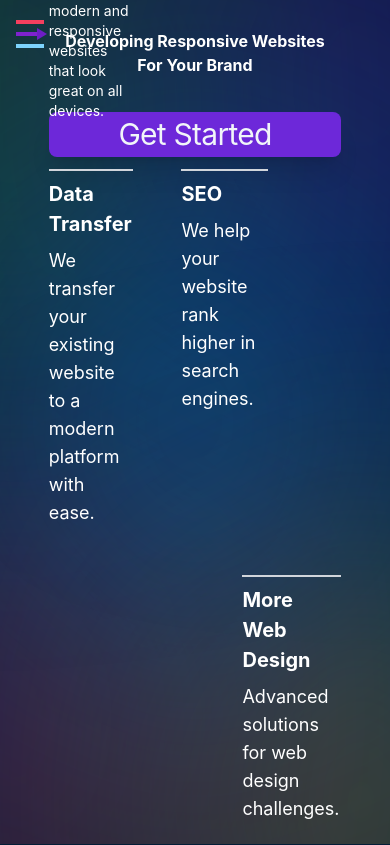
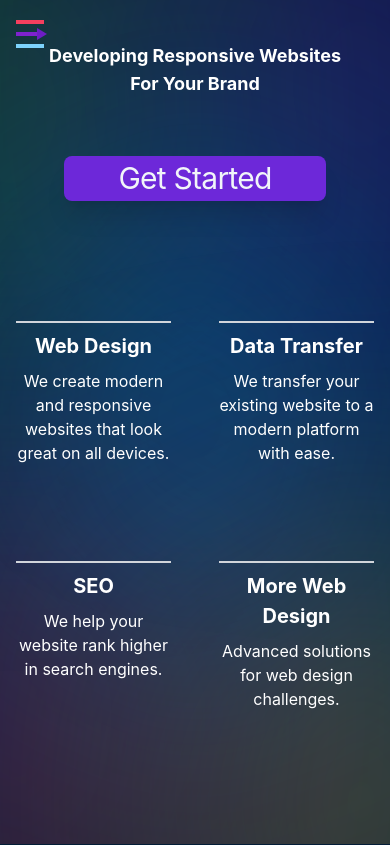
Before and after one commit to infinitepixel-dev/InfinitePixel-Main, a React (Vite) app: page / in a window 390 px wide. Built offline with nearby package versions, Linux system fonts and the light colour scheme; grey boxes are pictures that could not be loaded.

Commit message:
adjusted layout for mobile and 1080p

```diff
--- a/src/components/pages/heroPage.jsx
+++ b/src/components/pages/heroPage.jsx
@@ -63,7 +63,7 @@ function HeroPage() {
   //INFO Hero Container
   const defaultHeroContainer =
     "z-10 grid w-full h-screen grid-cols-8 overflow-hidden grid-rows-8 column";
-  const mobileHeroContainer = "";
+  const mobileHeroContainer = " mobile:grid-cols-4 mobile:grid-rows-6";
   const tabletHeroContainer = "";
   const tabletXLHeroContainer = "";
   const laptopHeroContainer = "";
@@ -72,44 +72,62 @@ function HeroPage() {
 
   //INFO Hero Title
   const defaultHeroTitle =
-    "col-span-6 col-start-2 text-md text-center self-center font-bold leading-normal tracking-normal";
-  const mobileHeroTitle = "";
+    "col-span-8 col-start-1 text-md text-center self-center font-bold leading-normal tracking-normal";
+  const mobileHeroTitle =
+    " mobile:text-lg mobile:row-start-1 mobile:col-span-4 mobile:col-start-1";
   const tabletHeroTitle = "";
   const tabletXLHeroTitle = "";
   const laptopHeroTitle = "";
   const desktopHeroTitle = "";
-  const desktopXLHeroTitle = "desktopXL:text-6xl desktopXL:row-start-2";
+  const desktopXLHeroTitle = "desktopXL:text-6xl desktopXL:row-start-1";
 
   //INFO Hero Get Started Button
   const defaultHeroGetStartedButton =
     "self-center col-start-2 col-span-6 row-start-2 mb-12 text-3xl leading-normal tracking-tight text-center duration-700 rounded-lg text-slate-100 bg-violet-700 md:text-2x1 hover:bg-violet-800 shadow-xl";
-  const mobileGetStartedButton = "";
+  const mobileGetStartedButton =
+    "mobile:col-start-1 mobile:col-span-4 mobile:row-start-2 mobile:mb-16 mobile:mx-16";
   const tabletGetStartedButton = "";
   const tabletXLGetStartedButton = "";
   const laptopGetStartedButton = "";
   const desktopGetStartedButton = "";
   const desktopXLGetStartedButton =
-    "desktopXL:col-start-4 desktop:col-span-2 desktopXL:row-start-3 desktopXL:py-6 desktopXL:mt-28 ";
+    "desktopXL:col-start-2 desktop:col-span-2 desktopXL:row-start-2 desktopXL:py-6 desktopXL:mt-28 ";
 
   //INFO Hero Services
   const default_HeroServicesContainer =
-    "grid self-center col-start-2 col-span-6 row-start-4 gap-12";
-  const desktopXL_HeroServicesContainer = "desktopXL:row-start-5";
+    "grid self-center text-center col-start-1 col-span-12 row-start-4";
+  const mobile_HeroServicesContainer =
+    "mobile:grid-cols-4 mobile:col-span-4 mobile:row-start-4 mobile:mx-4 mobile:gap-12";
+  const desktopXL_HeroServicesContainer =
+    "desktopXL:grid-cols-11 desktopXL:row-start-4 desktopXL:mt-48";
 
+  //NOTE Web Services
   const default_webServicesContainer = "col-start-1 col-span-2";
+  const mobile_webServicesContainer =
+    "mobile:col-start-1 mobile:col-span-2 mobile:row-start-2";
   const desktopXL_WebServicesContainer =
-    "desktopXL:col-start-1 desktopXL:row-start-1";
+    "desktopXL:col-start-1 desktopXL:col-span-2 desktopXL:row-start-1";
 
-  const default_dataTransferContainer = "col-start-1 col-span-2";
+  //NOTE Data Transfer Services
+  const default_dataTransferContainer = "col-start-3 col-span-2";
+  const mobile_dataTransferContainer =
+    "mobile:col-start-3 mobile:col-span-2 mobile:row-start-2";
   const desktopXL_dataTransferContainer =
-    "desktopXL:col-start-4 desktopXL:row-start-1";
+    "desktopXL:col-start-4 desktopXL:col-span-2 desktopXL:row-start-1";
 
-  const default_SEOContainer = "col-span-2 col-start-3";
-  const desktopXL_SEOContainer = "desktopXL:col-start-7 desktopXL:row-start-1";
+  //NOTE SEO Services
+  const default_SEOContainer = "col-start-3 col-span-2 ";
+  const mobile_SEOContainer =
+    "mobile:col-start-1 mobile:col-span-2 mobile:row-start-4";
+  const desktopXL_SEOContainer =
+    "desktopXL:col-start-7 desktopXL:col-span-2 desktopXL:row-start-1";
 
+  //NOTE Additional Web Design Services
   const default_additionalWebDesignContainer = "col-span-2 col-start-4";
+  const mobile_additionalWebDesignContainer =
+    "mobile:col-start-3 mobile:col-span-2 mobile:row-start-4";
   const desktopXL_additionalWebDesignContainer =
-    "desktopXL:col-start-10 desktopXL:row-start-1";
+    "desktopXL:col-start-10 desktopXL:col-span-2 desktopXL:row-start-1";
 
   return (
     <>
@@ -274,17 +292,18 @@ function HeroPage() {
             <div
               className={`
             ${default_HeroServicesContainer}
+            ${mobile_HeroServicesContainer}
             ${desktopXL_HeroServicesContainer}
             `}
             >
               <div
-                className={`${default_webServicesContainer} ${desktopXL_WebServicesContainer}`}
+                className={`${default_webServicesContainer} ${mobile_webServicesContainer} ${desktopXL_WebServicesContainer}`}
               >
                 <hr className="border-t-2 border-gray-300" />
-                <div className="mt-2 text-base font-bold leading-normal tracking-normal desktopXL:text-3xl">
+                <div className="mt-2 text-xl font-bold leading-normal tracking-normal">
                   Web Design
                 </div>
-                <div className="mt-2 text-sm desktopXL:text-3xl">
+                <div className="mt-2 text-md desktopXL:text-3xl">
                   We create modern and responsive websites that look great on
                   all devices.
                 </div>
@@ -292,13 +311,13 @@ function HeroPage() {
 
               {/* Data Transfer - Responsive adjustments */}
               <div
-                className={`${default_dataTransferContainer} ${desktopXL_dataTransferContainer}`}
+                className={`${default_dataTransferContainer} ${mobile_dataTransferContainer} ${desktopXL_dataTransferContainer}`}
               >
-                <hr className="w-full border-t-2 border-gray-300" />
+                <hr className="border-t-2 border-gray-300" />
                 <div className="mt-2 text-xl font-bold leading-normal tracking-normal">
                   Data Transfer
                 </div>
-                <div className="mt-2 text-lg leading-7">
+                <div className="mt-2 text-md desktopXL:text-3xl">
                   We transfer your existing website to a modern platform with
                   ease.
                 </div>
@@ -308,14 +327,15 @@ function HeroPage() {
               <div
                 className={`
               ${default_SEOContainer}}
+              ${mobile_SEOContainer}
               ${desktopXL_SEOContainer}
               `}
               >
-                <hr className="w-full border-t-2 border-gray-300" />
+                <hr className="border-t-2 border-gray-300" />
                 <div className="mt-2 text-xl font-bold leading-normal tracking-normal">
                   SEO
                 </div>
-                <div className="mt-2 text-lg leading-7">
+                <div className="mt-2 text-md desktopXL:text-3xl">
                   We help your website rank higher in search engines.
                 </div>
               </div>
@@ -324,14 +344,15 @@ function HeroPage() {
               <div
                 className={`
                 ${default_additionalWebDesignContainer}
+                ${mobile_additionalWebDesignContainer}
                 ${desktopXL_additionalWebDesignContainer}
                 `}
               >
-                <hr className="w-full border-t-2 border-gray-300" />
+                <hr className="border-t-2 border-gray-300" />
                 <div className="mt-2 text-xl font-bold leading-normal tracking-normal">
                   More Web Design
                 </div>
-                <div className="mt-2 text-lg leading-7">
+                <div className="mt-2 text-md desktopXL:text-3xl">
                   Advanced solutions for web design challenges.
                 </div>
               </div>
```
